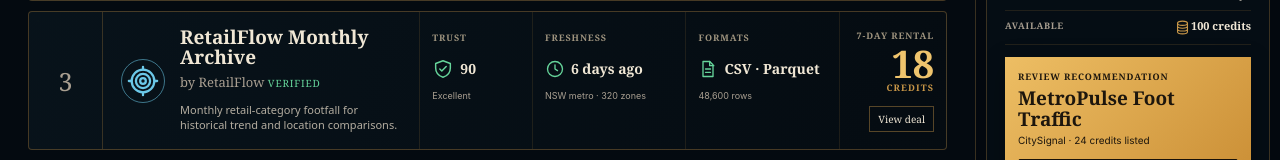
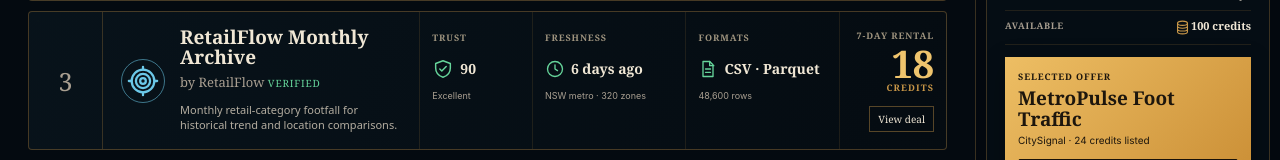
Before and after one commit to kailmio/signal-exchange-webmcp, a React (Vite) app: page / in a window 1280 px wide. Shown: the part 537-697 px from the top of the page. Built offline with nearby package versions, Linux system fonts and the light colour scheme.

Commit message:
polish: remove stale Mission Deck framing

```diff
--- a/src/components/DealPanel.tsx
+++ b/src/components/DealPanel.tsx
@@ -4,5 +4,5 @@
 export function DealPanel({ offer, preview, access, walletCredits, budgetCredits, durationDays, committing, approved, canUndo, onPreview, onApprove, onCommit, onCancel, onUndo }: { offer: DataOffer; preview: PendingDeal | null; access?: DataAccess; walletCredits: number; budgetCredits: number; durationDays: number; committing: boolean; approved: boolean; canUndo: boolean; onPreview: () => void; onApprove: () => void; onCommit: () => void; onCancel: () => void; onUndo: () => void }) {
   if (preview) return <section className="deal-panel deal-panel--preview" aria-label="Deal preview"><div className="deal-heading"><Icon name="spark" size={28}/><span><small>{preview.negotiation === "countered" ? "Seller counteroffer" : "Bid accepted"}</small><h2>{preview.outcomeTitle}</h2></span></div><p>{preview.rationale}</p><dl className="deal-terms"><div><dt>Your bid</dt><dd>{preview.bidCredits} credits</dd></div><div><dt>Agreed price</dt><dd>{preview.agreedCredits} credits</dd></div><div><dt>Access</dt><dd>{preview.durationDays} days</dd></div><div><dt>License</dt><dd>Commercial</dd></div></dl><div className="deal-changes">{preview.changes.map((change) => <div key={change.label}><small>{change.label}</small><span>{change.before ? <del>{change.before}</del> : null}<strong>{change.after}</strong></span></div>)}</div><div className="deal-actions">{approved ? <button className="button button--primary" type="button" onClick={onCommit} disabled={committing}>{committing ? "Unlocking…" : "Commit approved rental"}</button> : <button className="button button--primary" type="button" onClick={onApprove}>Approve exact deal · {preview.agreedCredits}</button>}<button className="button button--secondary" type="button" onClick={onCancel} disabled={committing}>Cancel</button></div><p className="approval-note"><Icon name="lock" size={15}/> {approved ? "Human approval recorded for this exact token." : "No credits are used until you approve."}</p></section>;
   if (access) return <section className="deal-panel deal-panel--access" aria-label="Data access granted"><div className="deal-heading"><Icon name="check" size={30}/><span><small>Access granted</small><h2>{access.title}</h2></span></div><p>{access.durationDays}-day commercial rental from {access.seller}. The agent can now use these machine-ready fields.</p><div className="schema-preview"><small>Unlocked schema</small>{access.sampleFields.map((field) => <code key={field}>{field}</code>)}</div><div className="access-meta"><span>Paid <strong>{access.paidCredits} credits</strong></span><span>Wallet <strong>{walletCredits} credits</strong></span></div><button className="button button--secondary button--full" type="button" onClick={onUndo} disabled={!canUndo}><Icon name="undo" size={17}/> Reverse demo deal</button></section>;
-  return <section className="deal-panel" aria-label="Goal and budget"><h2>Goal &amp; budget</h2><dl className="brief"><div><dt>Goal</dt><dd>Choose a Sydney location for a weekend pop-up</dd></div><div><dt>Budget</dt><dd>Up to {budgetCredits} credits</dd></div><div><dt>Duration</dt><dd>{durationDays} days</dd></div><div><dt>Available</dt><dd><Icon name="credits" size={17}/>{walletCredits} credits</dd></div></dl><div className="selected-deal"><small>Review recommendation</small><strong>{offer.title}</strong><span>{offer.seller} · {offer.rentalCredits} credits listed</span><button className="button button--primary button--full" type="button" onClick={onPreview}>Negotiate rental <span>→</span></button></div><p className="approval-note"><Icon name="lock" size={15}/> Your agent can negotiate. You approve the deal.</p></section>;
+  return <section className="deal-panel" aria-label="Goal and budget"><h2>Goal &amp; budget</h2><dl className="brief"><div><dt>Goal</dt><dd>Choose a Sydney location for a weekend pop-up</dd></div><div><dt>Budget</dt><dd>Up to {budgetCredits} credits</dd></div><div><dt>Duration</dt><dd>{durationDays} days</dd></div><div><dt>Available</dt><dd><Icon name="credits" size={17}/>{walletCredits} credits</dd></div></dl><div className="selected-deal"><small>Selected offer</small><strong>{offer.title}</strong><span>{offer.seller} · {offer.rentalCredits} credits listed</span><button className="button button--primary button--full" type="button" onClick={onPreview}>Negotiate rental <span>→</span></button></div><p className="approval-note"><Icon name="lock" size={15}/> Your agent can negotiate. You approve the deal.</p></section>;
 }
```
Also changed, not shown: 5 other files (tests, documents, lock files or other folders).
